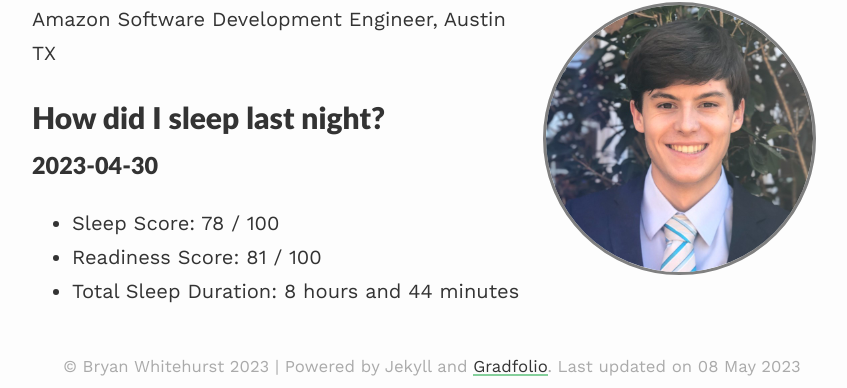
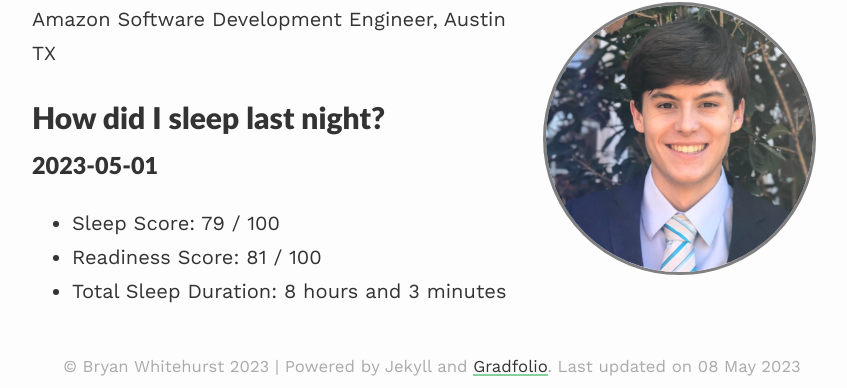
Before and after one commit to BryanWhitehurst/bryanwhitehurst.github.io, a Jekyll site: the page built from index.md, in a window 1280 px wide. Shown: the part 190-578 px from the top of the page, without its empty margins (208-1055 px from the left). Built offline with Jekyll 4.4.1, drawn with Linux system fonts in a browser that asks for light colours; nearby versions of some CDN libraries.

Commit message:
daily oura update

```diff
--- a/index.md
+++ b/index.md
@@ -10,7 +10,7 @@ published: true
 Amazon Software Development Engineer, Austin TX
 
 # How did I sleep last night?
-### 2023-04-30
-- Sleep Score: 78 / 100
+### 2023-05-01
+- Sleep Score: 79 / 100
 - Readiness Score: 81 / 100
-- Total Sleep Duration: 8 hours and 44 minutes
+- Total Sleep Duration: 8 hours and 3 minutes
```
